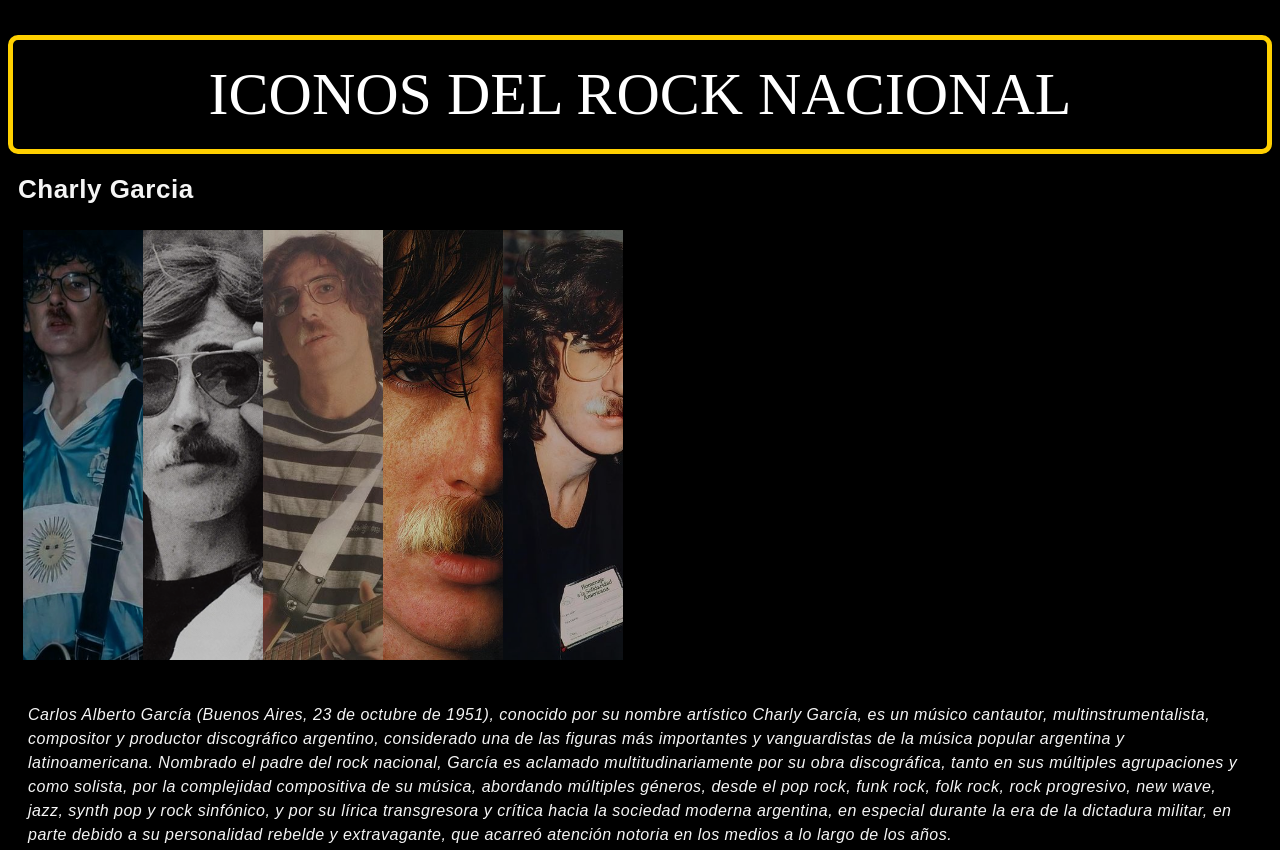
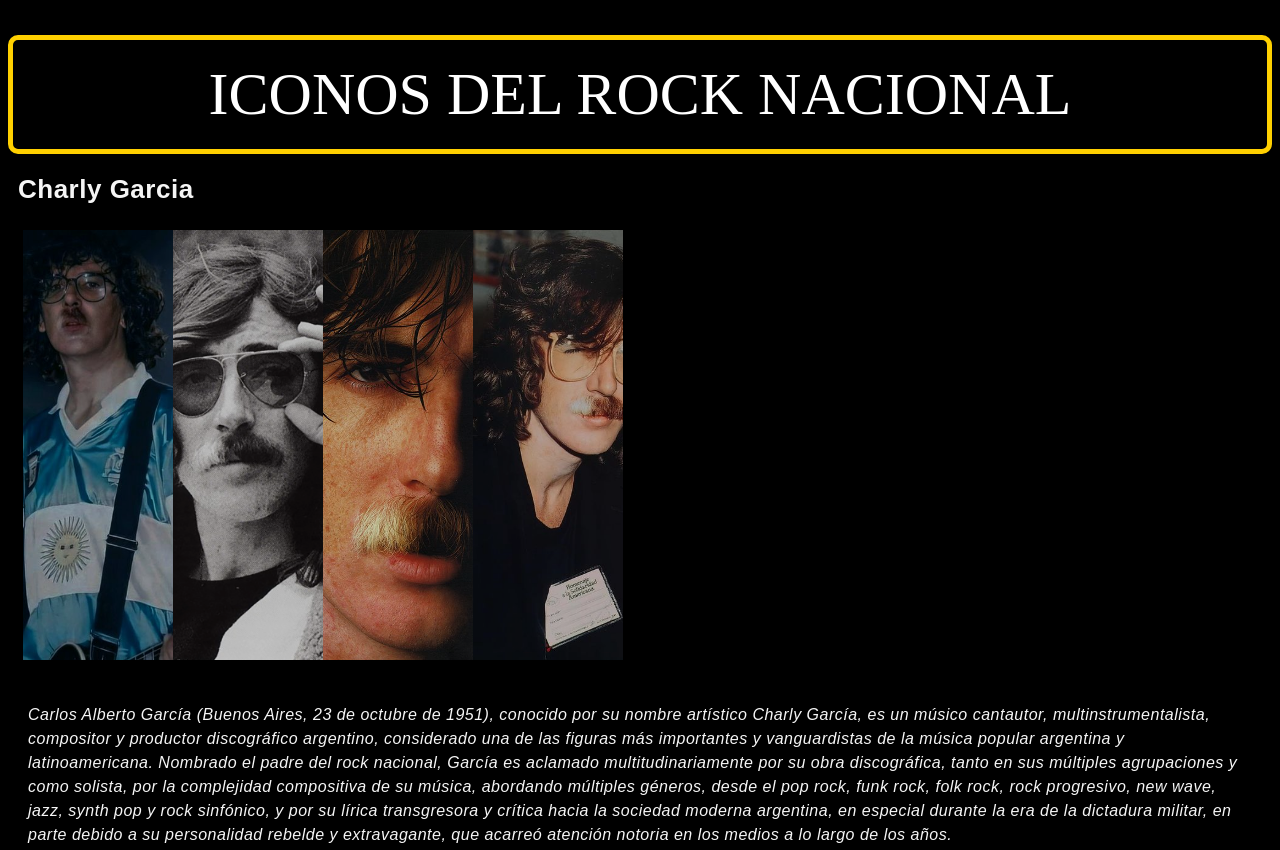
Before and after one commit to MrFullStack16/MrFullStack16.github.io, a plain HTML site: page index.html in a window 1280 px wide. Shown: the top 850 px of the page. Drawn offline with Linux system fonts and the light colour scheme.

Commit message:
nuevos_cambios_12/06/2023_LabRedes

```diff
--- a/index.html
+++ b/index.html
@@ -15,7 +15,6 @@
         <section>
             <img src="c2bfc4265b2e67728581e68afb902f7d.jpg" alt="">
             <img src="Charly-Garcia-habla-sobre-el-hombre-que-subio-armado.jpg" alt="">
-            <img src="d6c75c1f0bd99a0006ae222dd3ccf5b7.jpg" alt="">
             <img src="108a515a15105868cc78e5ab4c3a18c8.jpg" alt="">
             <img src="83e8f1083c320740b0f6c8b9911bb0bc.jpg" alt="">
         </section>
```
